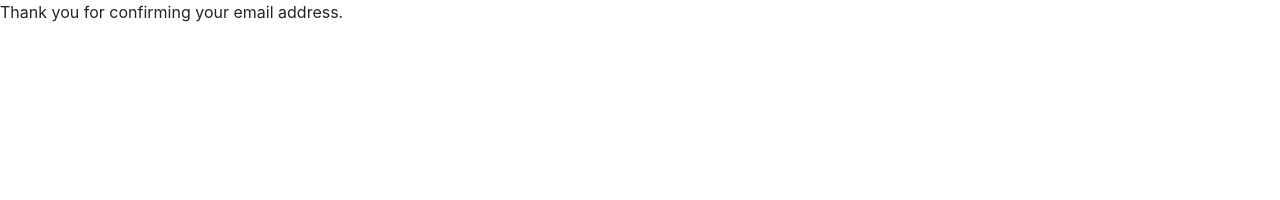
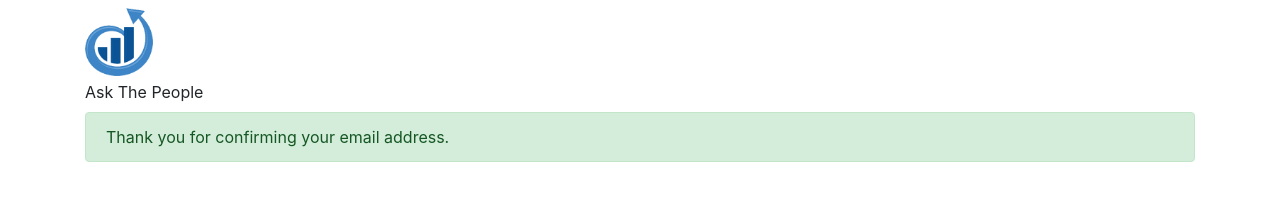
Before and after one commit to packowitz/atp-web, a website: page src/confirm_success.html in a window 1280 px wide. Drawn offline with nearby package versions, Linux system fonts and the light colour scheme.

Commit message:
beautify confirmation pages

```diff
--- a/src/confirm_success.html
+++ b/src/confirm_success.html
@@ -7,11 +7,21 @@
 
   <meta name="viewport" content="width=device-width, initial-scale=1">
   <link rel="icon" type="image/x-icon" href="assets/img/favicon.ico">
-  <link rel="stylesheet" href="https://maxcdn.bootstrapcdn.com/bootstrap/4.0.0-alpha.3/css/bootstrap.min.css" integrity="sha384-MIwDKRSSImVFAZCVLtU0LMDdON6KVCrZHyVQQj6e8wIEJkW4tvwqXrbMIya1vriY" crossorigin="anonymous">
+  <link rel="stylesheet" href="https://maxcdn.bootstrapcdn.com/bootstrap/4.0.0-alpha.5/css/bootstrap.min.css" integrity="sha384-AysaV+vQoT3kOAXZkl02PThvDr8HYKPZhNT5h/CXfBThSRXQ6jW5DO2ekP5ViFdi" crossorigin="anonymous">
   <link rel="stylesheet" href="https://maxcdn.bootstrapcdn.com/font-awesome/4.6.3/css/font-awesome.min.css" integrity="sha384-T8Gy5hrqNKT+hzMclPo118YTQO6cYprQmhrYwIiQ/3axmI1hQomh7Ud2hPOy8SP1" crossorigin="anonymous">
   <script src="assets/js/web-animations.min.js"></script>
 </head>
 <body>
-Thank you for confirming your email address.
+<div class="container text-xs-center">
+  <div class="mt-2">
+    <a href="/index.html"><img width="68" src="assets/img/icon.png"></a>
+  </div>
+  <div class="mt-1 mb-2">
+    Ask The People
+  </div>
+  <div class="alert alert-success">
+    Thank you for confirming your email address.
+  </div>
+</div>
 </body>
 </html>
```
Also changed, not shown: src/confirm_error.html (+12 -2 lines).
